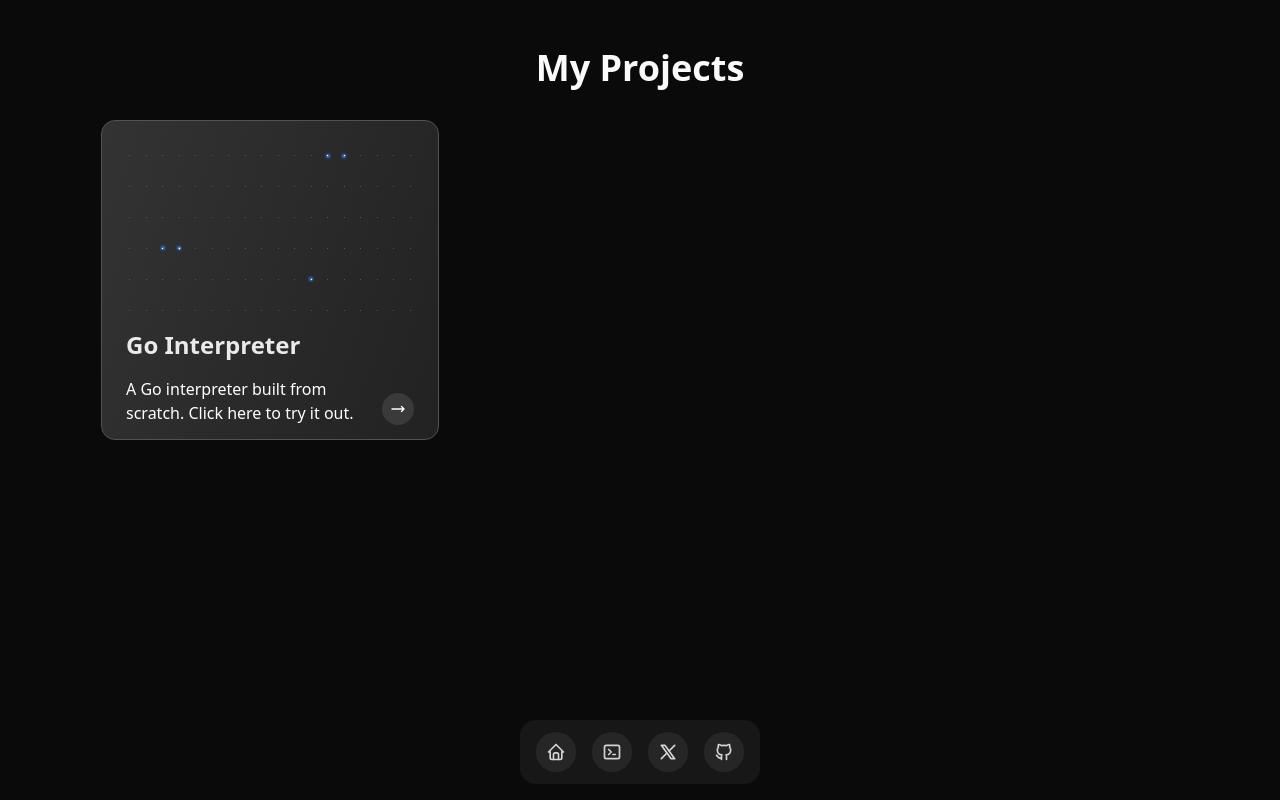
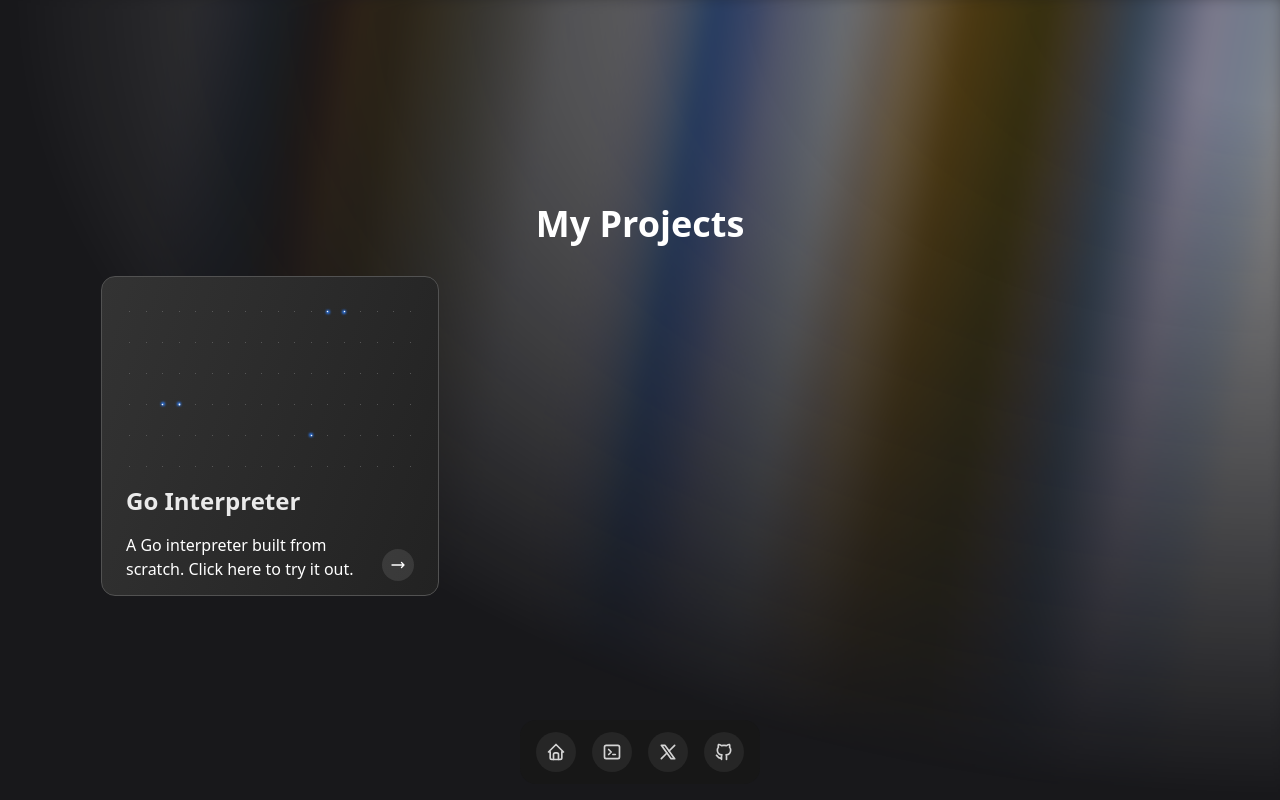
Before and after one commit to MahmoudHilani/portfolio, a Next.js app: page /projects in a window 1280 px wide. Built offline with nearby package versions, Linux system fonts and the light colour scheme.

Commit message:
fix: made aurora background global

```diff
--- a/src/app/interpreter/page.tsx
+++ b/src/app/interpreter/page.tsx
@@ -10,7 +10,7 @@ const Terminal = dynamic(
 
 export default function InterpreterPage() {
   return (
-    <AuroraBackground className="p-16">
+    <div className="p-16">
       <div className="flex justify-center items-center gap-8">
         <div className="w-[735px]">
           <Terminal />
@@ -19,6 +19,6 @@ export default function InterpreterPage() {
           <GuideCard />
         </div>
       </div>
-    </AuroraBackground>
+    </div>
   );
 }
--- a/src/app/layout.tsx
+++ b/src/app/layout.tsx
@@ -10,6 +10,7 @@ import {
   IconNewSection,
   IconTerminal2,
 } from "@tabler/icons-react";
+import { AuroraBackground } from "@/components/ui/aurora-background";
 
 const links = [
   {
@@ -69,10 +70,12 @@ export default function RootLayout({
       <body
         className={`${geistSans.variable} ${geistMono.variable} antialiased`}
       >
-        {children}
-        <div className="flex justify-center items-center fixed bottom-4 inset-x-0">
-          <FloatingDock items={links} />
-        </div>
+        <AuroraBackground>
+          {children}
+          <div className="flex justify-center items-center fixed bottom-4 inset-x-0">
+            <FloatingDock items={links} />
+          </div>
+        </AuroraBackground>
       </body>
     </html>
   );
--- a/src/app/page.tsx
+++ b/src/app/page.tsx
@@ -6,7 +6,7 @@ import Image from "next/image";
 
 export default function Home() {
   return (
-    <AuroraBackground>
+    <div>
       <motion.div
         initial={{ opacity: 0.0, y: 40 }}
         whileInView={{ opacity: 1, y: 0 }}
@@ -25,6 +25,6 @@ export default function Home() {
         </div>
 
       </motion.div>
-    </AuroraBackground>
+    </div>
   );
 }
--- a/src/app/projects/page.tsx
+++ b/src/app/projects/page.tsx
@@ -27,8 +27,8 @@ export default function ProjectsPage() {
   ];
 
   return (
-    <main className="container mx-auto px-4 py-12">
-      <h1 className="text-4xl font-bold mb-8 text-center">My Projects</h1>
+    <main className="container mx-auto px-4 py-12 backdrop-opacity-100">
+      <h1 className="text-4xl font-bold  text-white mb-8 text-center">My Projects</h1>
 
       {/* Custom implementation with project data */}
       <section className="flex justify-center">
```
